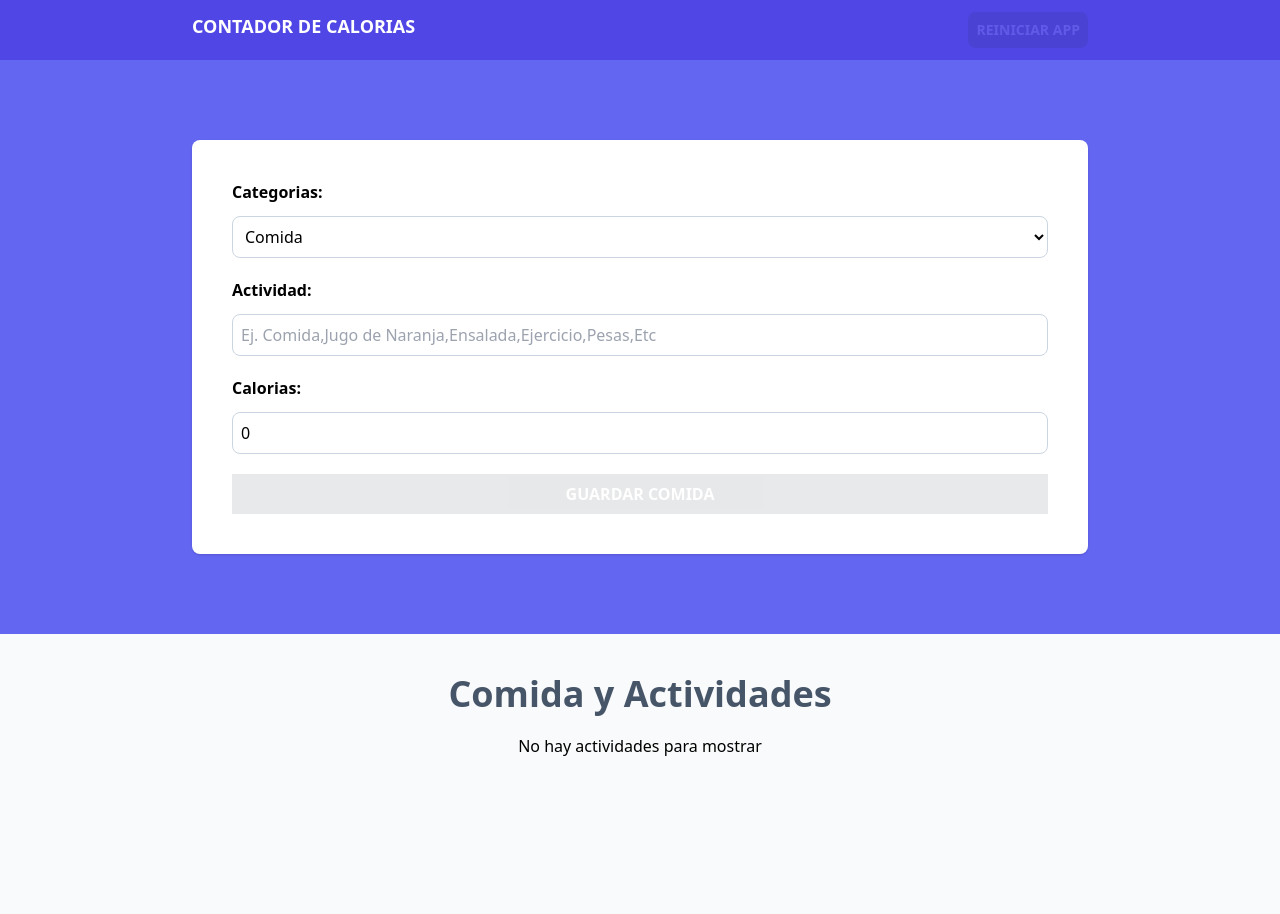
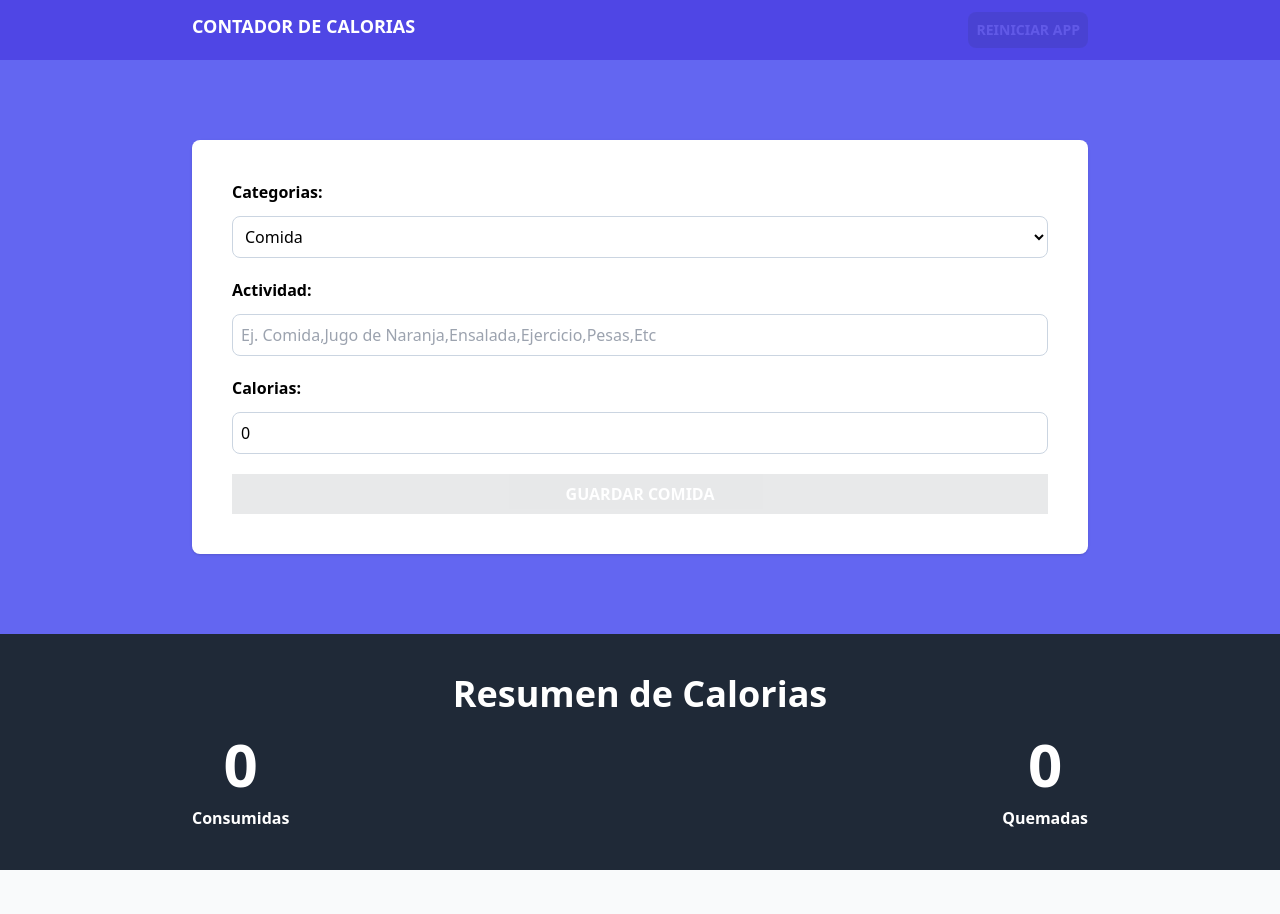
Before and after one commit to camilo9090/workReact4, a React (Vite) app in the folder calorie-tracker/: page / in a window 1280 px wide. Shown: the top 914 px of the page. Before the commit the page ends 818 px from the top, so only its background shows below. Built offline with nearby package versions, Linux system fonts and the light colour scheme.

Commit message:
se imprimen las calorias quemadas y consumudas

```diff
--- a/calorie-tracker/src/App.tsx
+++ b/calorie-tracker/src/App.tsx
@@ -2,6 +2,7 @@
 import Form from "./components/Form"
 import { activitiReducer, initialState } from "./reducers/activity-reducer"
 import ActivityList from "./components/ActivityList"
+import CalorieTracker from "./components/CalorieTracker"
 
 function App() {
 
@@ -12,7 +13,7 @@
     localStorage.setItem('activities', JSON.stringify(state.activities))
   }, [state.activities])
 
-  const canRestartApp=()=> useMemo(()=>state.activities.length,[state.activities])
+  const canRestartApp = () => useMemo(() => state.activities.length, [state.activities])
 
   return (
 
@@ -26,8 +27,8 @@
           </h1>
           <button className="bg-gray-800 hover:bg-gray-900 p-2
           font-bold uppercase text-white cursor-pointer rounded-lg text-sm disabled:opacity-10"
-          disabled={!canRestartApp()}
-          onClick={()=>dispatch({type:'restar-app'})}>
+            disabled={!canRestartApp()}
+            onClick={() => dispatch({ type: 'restar-app' })}>
             Reiniciar App
           </button>
 
@@ -43,7 +44,13 @@
         </div>
 
       </section>
-
+      <section className="bg-gray-800 py-10">
+        <div className="max-w-4xl mx-auto">
+          <CalorieTracker
+          activities={state.activities}
+          />
+        </div>
+      </section>
 
       <section className="p-10 mx-auto max-w-4xl">
         < ActivityList
--- /dev/null
+++ b/calorie-tracker/src/components/CalorieTracker.tsx
@@ -0,0 +1,42 @@
+
+import { useMemo } from 'react'
+import type { Activity } from '../types'
+
+type CalorieTrackerProps = {
+
+    activities: Activity[]
+}
+export default function CalorieTracker({ activities }: CalorieTrackerProps) {
+
+
+    //contadores
+
+    const caloriesConsumed = useMemo(() => activities.reduce((total, activity) => activity.category === 1 ?
+        total + activity.calories : total, 0), [activities])
+    const caloriesBorne = useMemo(() => activities.reduce((total, activity) => activity.category === 2 ?
+        total + activity.calories : total, 0), [activities])
+    return (
+        <>
+
+
+            <h2 className='text-4xl font-black text-white text-center'>Resumen de Calorias</h2>
+            <div className='flex flex-col items-center md:flex-row md:justify-between gap-5 mt-5'>
+
+                <p className='text-white font-bold rounded-full grid grid-cols-1 gap-3 text-center'>
+
+                    <span className='font-black text-6xl text-orange'>{caloriesConsumed}</span>
+                    Consumidas
+
+                </p>
+
+                <p className='text-white font-bold rounded-full grid grid-cols-1 gap-3 text-center'>
+
+                    <span className='font-black text-6xl text-orange'>{caloriesBorne}</span>
+                    Quemadas
+
+                </p>
+            </div>
+
+        </>
+    )
+}
```
